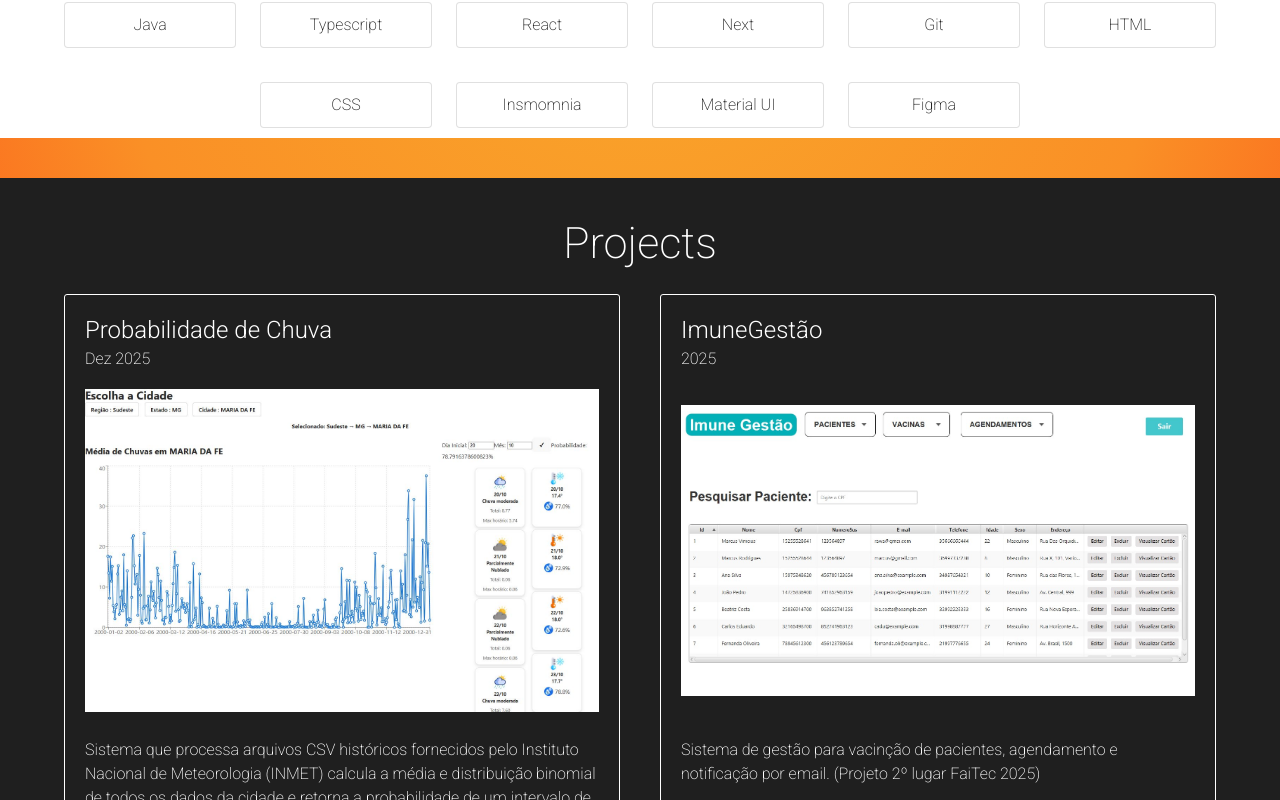
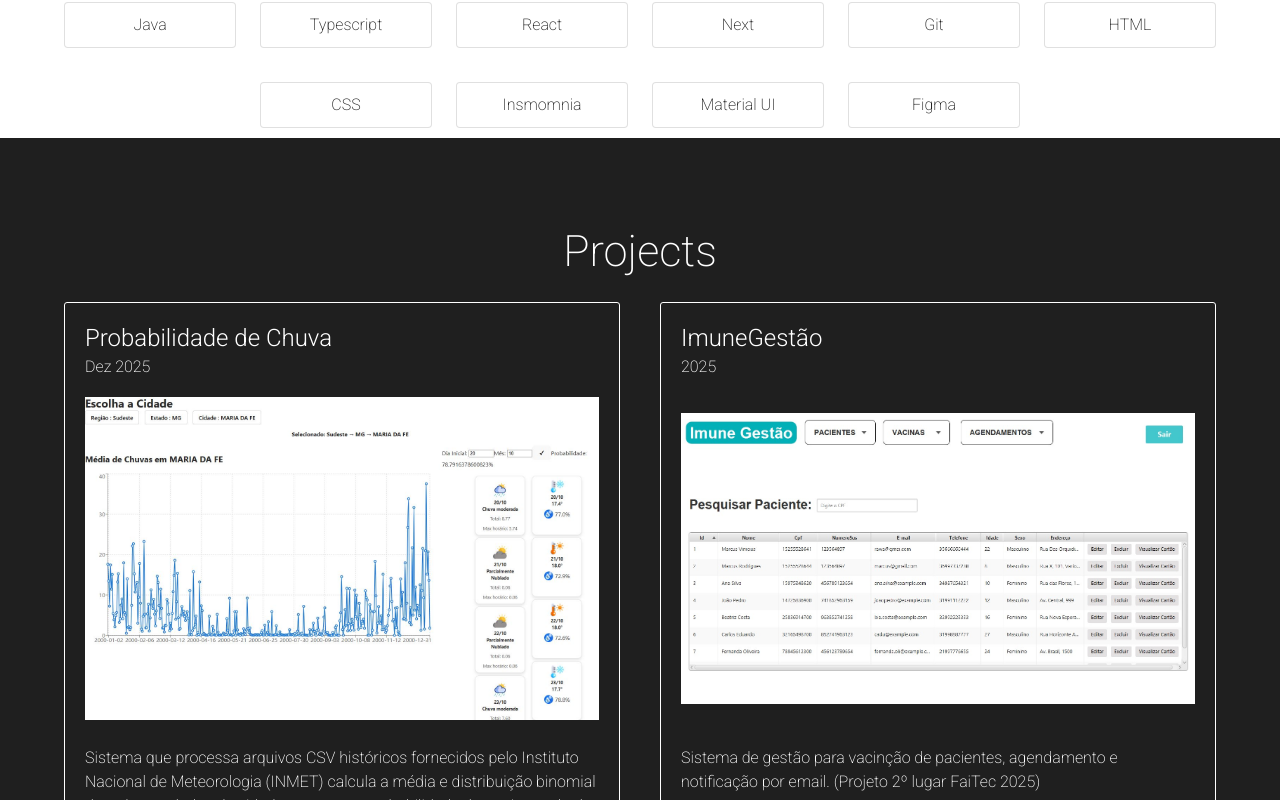
Before and after one commit to Ryan-Henrique-Aguiar/my-portfolio, a React (Vite) app: page / in a window 1280 px wide. Shown: the part 1240-2040 px from the top of the page. Built offline with nearby package versions, Linux system fonts and the light colour scheme.

Commit message:
fix: project section margin collapse

```diff
--- a/src/pages/Home/sections/Projects/ProjectsSection.tsx
+++ b/src/pages/Home/sections/Projects/ProjectsSection.tsx
@@ -6,6 +6,9 @@ const ProjectsSection: React.FC = () => {
 
     const StyledExperience = styled("div")(({ theme }) => ({
         backgroundColor: theme.palette.primary.main,
+        marginTop: "-40px",
+        paddingTop:theme.spacing(6),
+        paddingBottom: theme.spacing(6),
 
     }));
 
```
